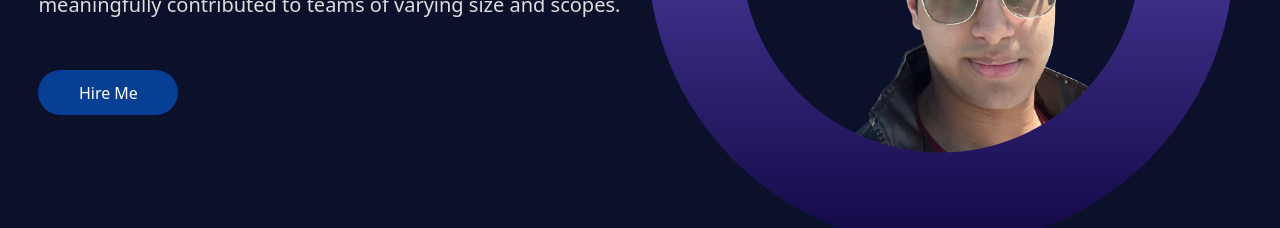
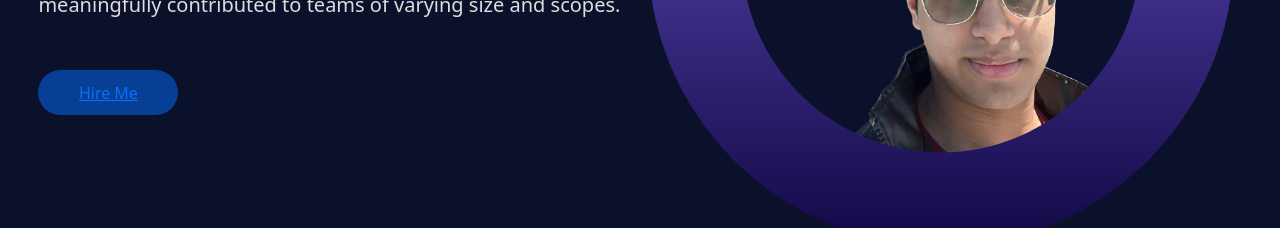
Before and after one commit to kiisi/md_fahmid_portfolio, a React (Create React App) app: page / in a window 1280 px wide. Shown: the part 510-738 px from the top of the page. Built offline with nearby package versions, Linux system fonts and the light colour scheme.

Commit message:
Fixing gmail issues

```diff
--- a/src/components/Home/Hero/Hero.js
+++ b/src/components/Home/Hero/Hero.js
@@ -6,9 +6,7 @@ import Typewriter from 'typewriter-effect';
 
 const Hero = () => {
 
-    const mailHandler = () =>{
-        window.open("https://mailto:kiisifelix06@gmail.com")
-    }
+
 
     return (
         <div className="max-wrapper hero-wrapper">
@@ -39,8 +37,8 @@ const Hero = () => {
                                 <p>A software engineer 6+ years of proven leadership and meaningfully contributed to teams of varying size and scopes.</p>
                             </div>
                             <div className="hero-content-l-btn">
-                                <div className="btn-l"onClick={mailHandler}>
-                                    Hire Me
+                                <div className="btn-l">
+                                <a href="mailto:kiisi2006@gmail.com">Hire Me</a>
                                 </div>
                             </div>
                         </div>
```
